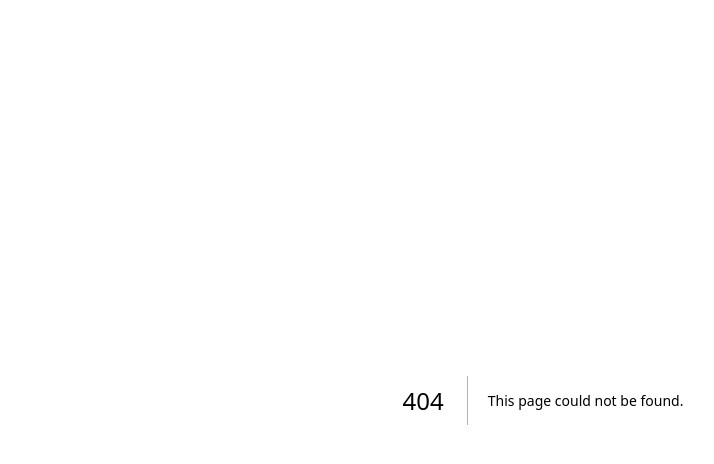
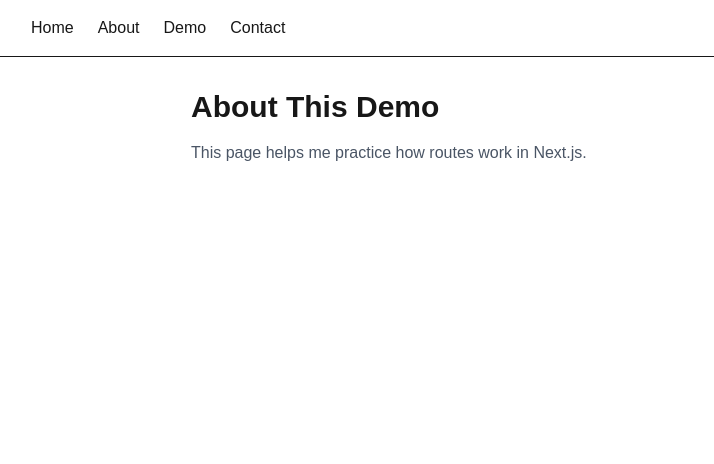
Before and after one commit to siddrentech/Saas-Intern-Project, a Next.js app: page /about in a window 1280 px wide. Before the commit this address had no page. Shown: the top 464 px of the page, without its empty margins (97-811 px from the left). Built offline with nearby package versions, Linux system fonts and the light colour scheme.

Commit message:
Made about and contact pages

```diff
--- /dev/null
+++ b/app/about/page.tsx
@@ -0,0 +1,10 @@
+export default function AboutPage() {
+  return (
+    <main className="mx-auto max-w-3xl p-8">
+      <h1 className="text-3xl font-bold">About This Demo</h1>
+      <p className="mt-4 text-gray-600">
+        This page helps me practice how routes work in Next.js.
+      </p>
+    </main>
+  )
+}
--- /dev/null
+++ b/app/contact/page.tsx
@@ -0,0 +1,10 @@
+export default function ContactPage() {
+  return (
+    <main className="mx-auto max-w-3xl p-8">
+      <h1 className="text-3xl font-bold">Contact</h1>
+      <p className="mt-4 text-gray-600">
+        This is a practice contact page for my SaaS portal project.
+      </p>
+    </main>
+  )
+}
--- a/app/layout.tsx
+++ b/app/layout.tsx
@@ -1,3 +1,4 @@
+import Link from "next/link"
 import type { Metadata } from "next";
 import { Geist, Geist_Mono } from "next/font/google";
 import "./globals.css";
@@ -27,7 +28,17 @@ export default function RootLayout({
       lang="en"
       className={`${geistSans.variable} ${geistMono.variable} h-full antialiased`}
     >
-      <body className="min-h-full flex flex-col">{children}</body>
+      <body>
+  <nav className="border-b px-8 py-4">
+    <div className="mx-auto flex max-w-5xl gap-6">
+      <Link href="/">Home</Link>
+      <Link href="/about">About</Link>
+      <Link href="/demo">Demo</Link>
+      <Link href="/contact">Contact</Link>
+    </div>
+  </nav>
+  {children}
+</body>
     </html>
   );
 }
```
Also changed, not shown: app/demo/page.tsx (added).
